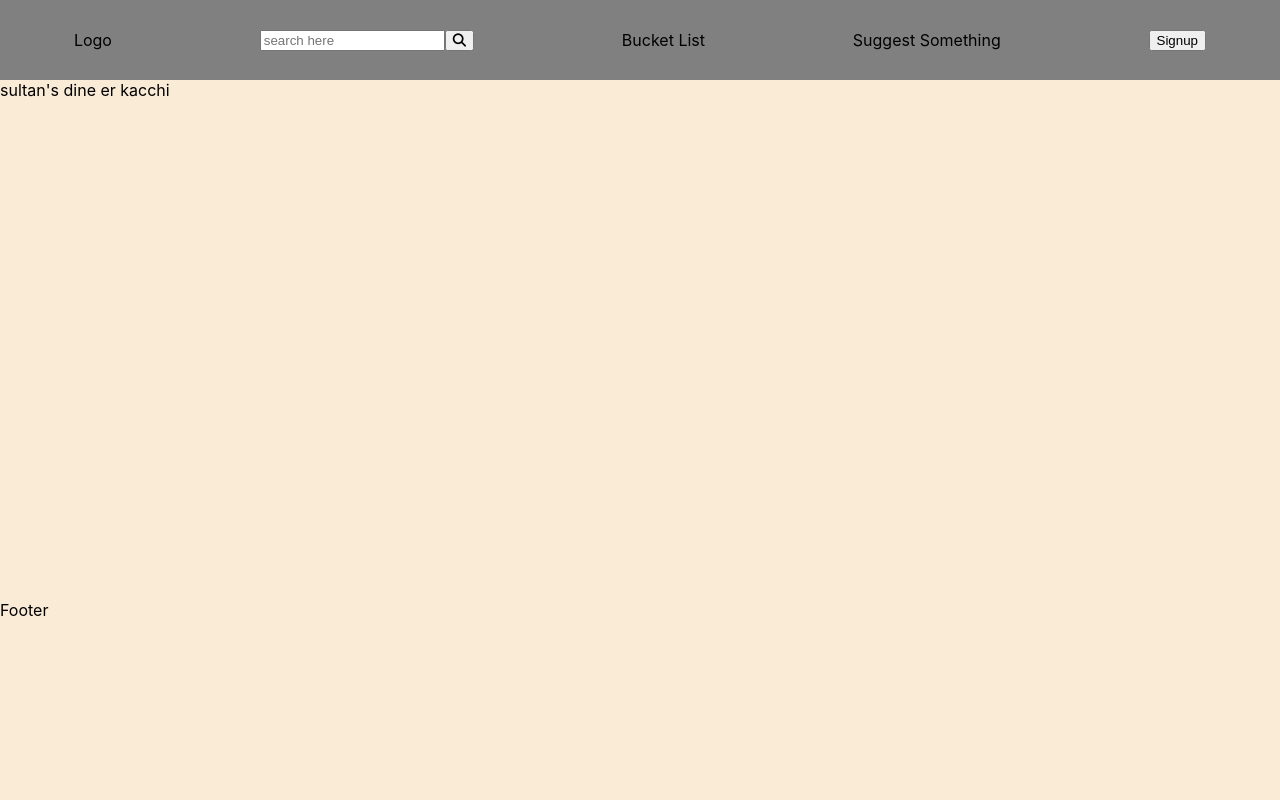
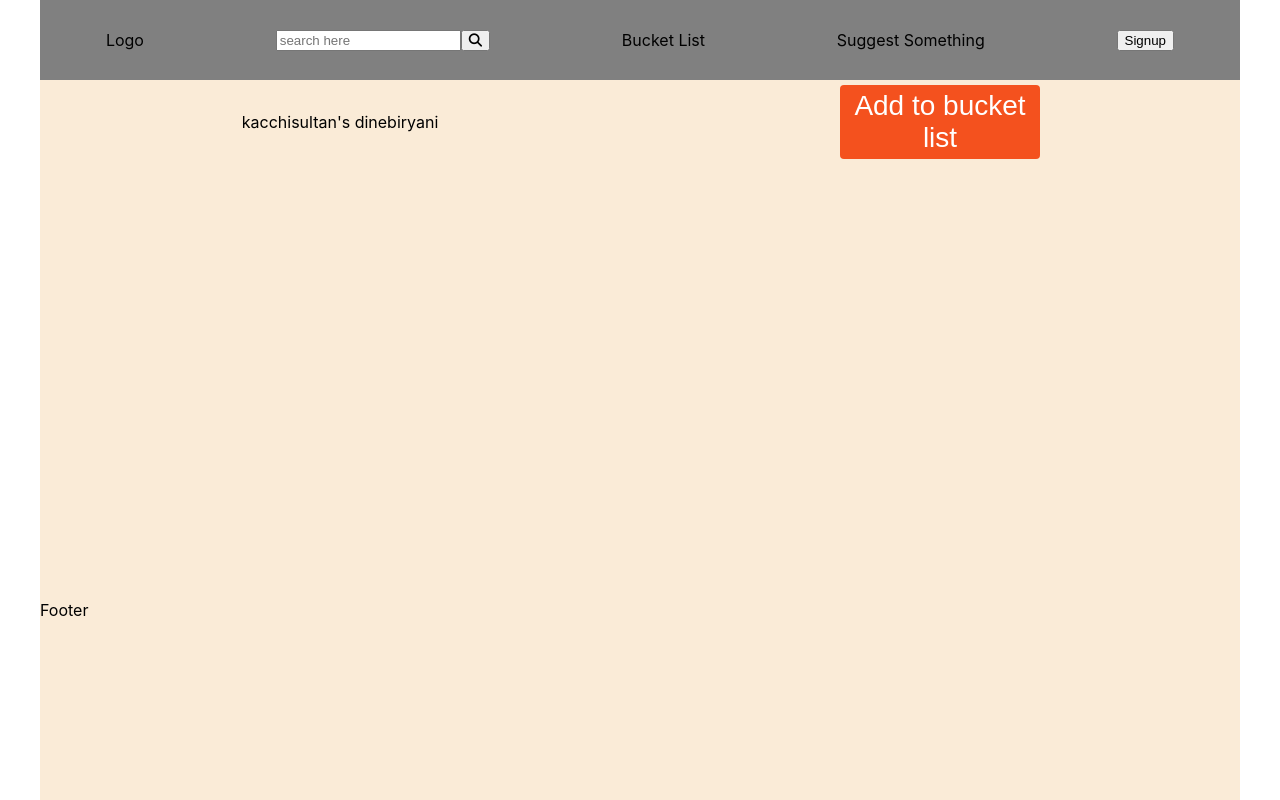
Before and after one commit to MushfiqMashuk/FoodMortem, a Next.js app: page /products/1 in a window 1280 px wide. Built offline with nearby package versions, Linux system fonts and the light colour scheme; data requests are answered from the project's data file.

Commit message:
Top section of the body added

```diff
--- a/pages/products/[productId].jsx
+++ b/pages/products/[productId].jsx
@@ -3,7 +3,7 @@ import React from "react";
 import LoadingSpinner from "../../components/LoadingSpinner";
 import styles from "./singleProduct.module.scss";
 
-function SingleProduct({ products }) {
+function SingleProduct({ product }) {
   const router = useRouter();
 
   if (router.isFallback) {
@@ -11,9 +11,18 @@ function SingleProduct({ products }) {
   }
 
   return (
-    <div
-      className={styles.container}
-    >{`${products.brand} er ${products.name}`}</div>
+    <div className={styles.top_section}>
+      <div className={styles.product_description}>
+        <div className={styles.product_name}>{product.name}</div>
+        <div className={styles.product_brand}>{product.brand}</div>
+        <div className={styles.product_category}>{product.category}</div>
+      </div>
+      <div className={styles.bucket_list}>
+        <button className={styles.bucket_list_button}>
+          Add to bucket list
+        </button>
+      </div>
+    </div>
   );
 }
 
@@ -43,9 +52,15 @@ export async function getStaticProps({ params }) {
   );
   const data = await fetchedData.json();
 
+  // if (!data.id) {
+  //   return {
+  //     notFound: true,
+  //   };
+  // }
+
   return {
     props: {
-      products: data,
+      product: data,
     },
     revalidate: 60,
   };
--- a/pages/products/singleProduct.module.scss
+++ b/pages/products/singleProduct.module.scss
@@ -1,4 +1,35 @@
-// .container {
-//   background-color: antiquewhite;
-//   min-height: 65vh;
-// }
+@import "../../styles/Variables";
+
+.top_section {
+  display: flex;
+  justify-content: space-between;
+  align-items: center;
+
+  .product_description {
+    flex: 1;
+    display: flex;
+    justify-content: center;
+  }
+
+  .bucket_list {
+    flex: 1;
+    display: flex;
+    justify-content: center;
+    align-items: center;
+  }
+
+  .bucket_list_button {
+    display: inline-block;
+    border-radius: 4px;
+    background-color: $bucket_list_button;
+    border: none;
+    color: #ffffff;
+    text-align: center;
+    font-size: 28px;
+    padding: 5px;
+    width: 200px;
+    transition: all 0.5s;
+    cursor: pointer;
+    margin: 5px;
+  }
+}
--- /dev/null
+++ b/styles/_Variables.scss
@@ -0,0 +1 @@
+$bucket_list_button: #f4511e;
--- a/styles/globals.css
+++ b/styles/globals.css
@@ -2,7 +2,7 @@
 
 html,
 body {
-  padding: 0;
+  padding: 0px 20px 0px 20px;
   margin: 0;
   font-family: -apple-system, BlinkMacSystemFont, Segoe UI, Roboto, Oxygen,
     Ubuntu, Cantarell, Fira Sans, Droid Sans, Helvetica Neue, sans-serif;
@@ -16,7 +16,7 @@ a {
 * {
   box-sizing: border-box;
 }
-p{
+p {
   margin: 0px;
 }
 
```
